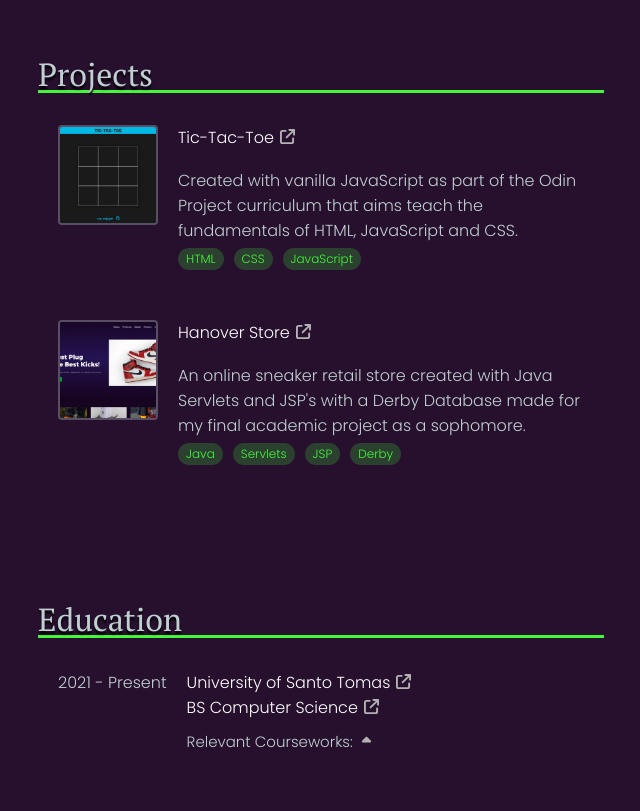
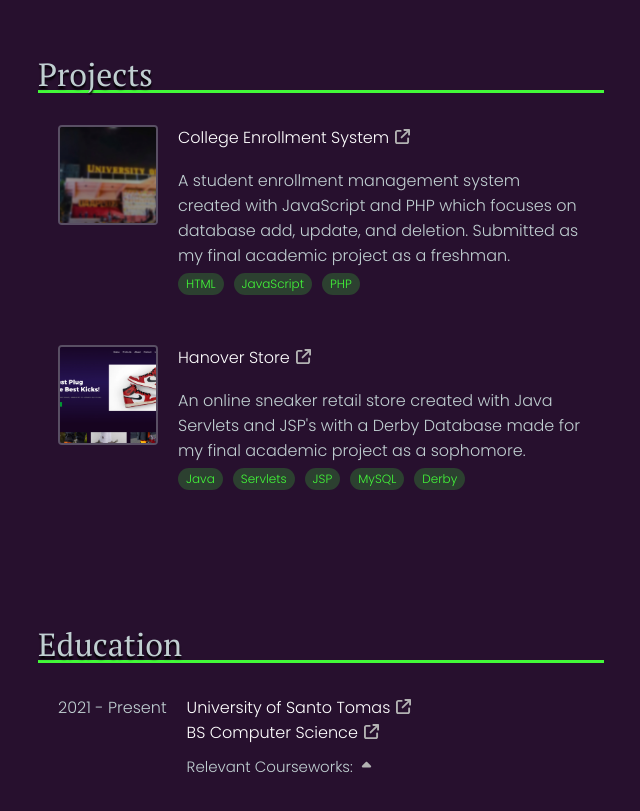
Before and after one commit to css-enjoyer/portfolio, a React (Create React App) app: page / in a window 1280 px wide. Shown: the part 780-1591 px from the top of the page, without its empty margins (574-1214 px from the left). Built offline with nearby package versions, Linux system fonts and the light colour scheme.

Commit message:
Add enrollment system project

```diff
--- a/src/components/InfoColumn.js
+++ b/src/components/InfoColumn.js
@@ -2,7 +2,8 @@ import EducCard from './EducCard';
 import ProjCard from './ProjCard';
 import TechCard from './TechCard';
 
-import ticImage from '.././images/tictactoe.jpeg';
+// import ticImage from '.././images/tictactoe.jpeg';
+import enrollSysImage from '.././images/enrollsys.png';
 import hanImage from '.././images/hanover.png';
 
 import javaImg from '.././images/technologies/java.png';
@@ -59,14 +60,13 @@ function ProjColumn() {
 		<div className="margin" id="proj-margin"></div>
 		<div ref={projRef} className={`${"proj-section section"} + ${projIsVisible ? "sectionVisible" : ""}`} id="proj-section">
 			<h1 ref={projHeadRef} className={`${projHeadIsVisible ? "headerVisible" : ""}`}>Projects</h1>
-			<ProjCard img={ticImage}
-					title="Tic-Tac-Toe"
-					subtitle="Created with vanilla JavaScript as part of the Odin Project curriculum that aims teach
-							the fundamentals of HTML, JavaScript and CSS."
+			<ProjCard img={enrollSysImage}
+					title="College Enrollment System"
+					subtitle="A student enrollment management system created with JavaScript and PHP which focuses on database add, update, and deletion. Submitted as my final academic project as a freshman."
 					titlelink="https://css-enjoyer.github.io/odin_tictactoe/"
 					f1="HTML"
-					f2="CSS"
-					f3="JavaScript"/>
+					f2="JavaScript"
+					f3="PHP"/>
 			<ProjCard img={hanImage}
 					title="Hanover Store"
 					subtitle="An online sneaker retail store created with Java Servlets and JSP's with a Derby Database made for my final academic project as a sophomore."
@@ -74,7 +74,8 @@ function ProjColumn() {
 					f1="Java"
 					f2="Servlets"
 					f3="JSP"
-					f4="Derby"/>
+					f4="MySQL"
+					f5="Derby"/>
 		</div>
 
 		{/* =================== EDUCATION SECTION =================== */}
```
Also changed, not shown: src/images/enrollsys.png (added).
